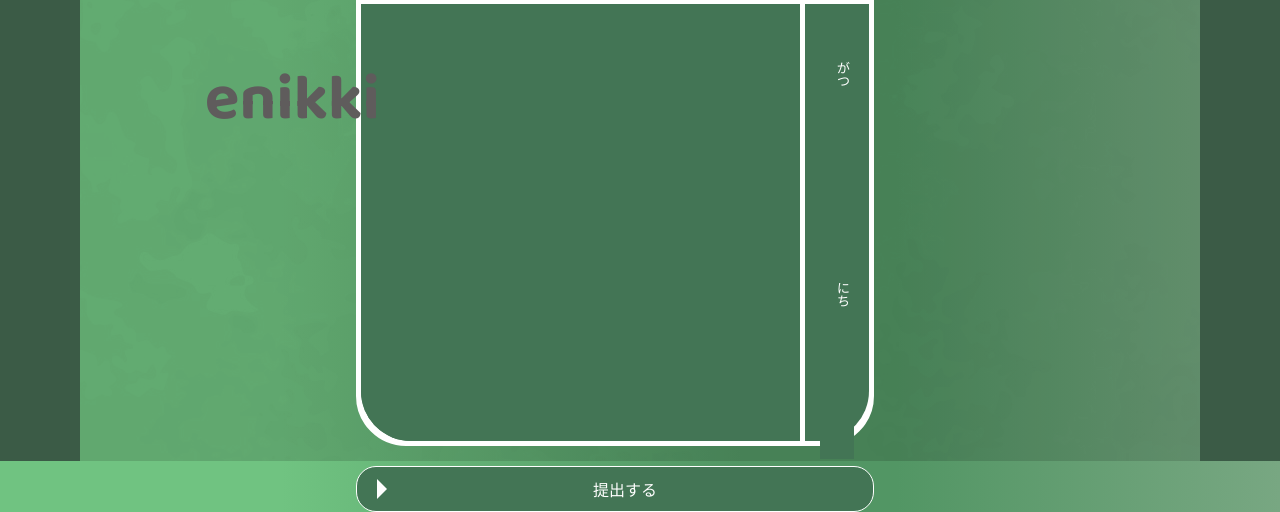
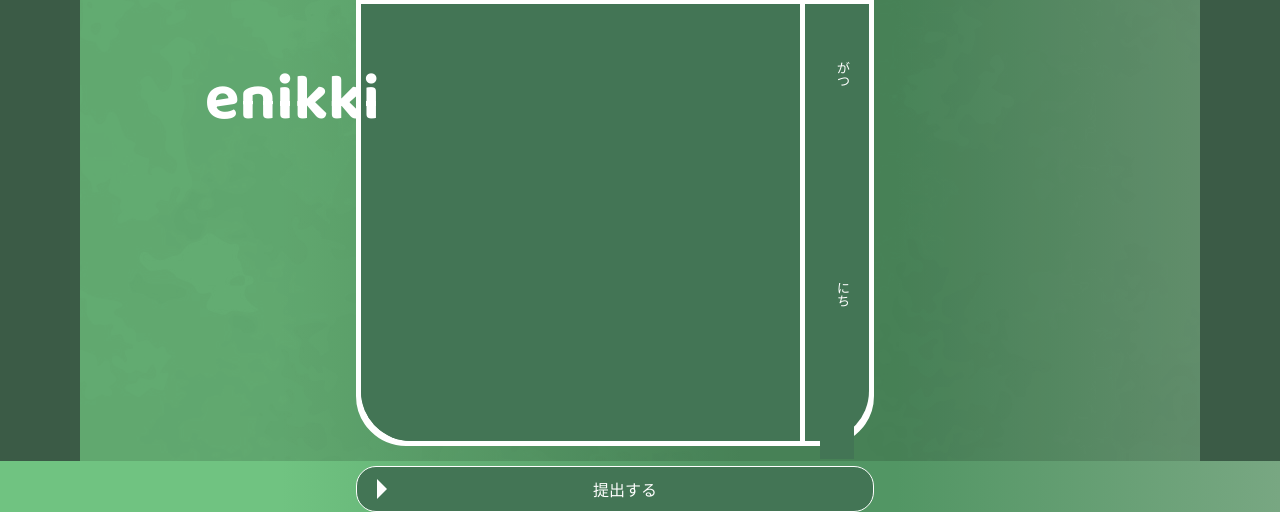
Before and after one commit to moriyoshi-kasuga/2025-summer-techjam, a Flask app: page /create/ in a window 1280 px wide. Shown: the part 339-851 px from the top of the page. Run offline with Flask 3, Linux system fonts and the light colour scheme; some web fonts are replaced.

Commit message:
fix:enikkiの文字の色をデザイン通りに修正

```diff
--- a/app/templates/create.html
+++ b/app/templates/create.html
@@ -18,6 +18,11 @@
     left: 16%;
     top: 43%;
     color: #5F5C5C;
+    transition: color 3s ease;
+  }
+
+  h1.fade-in{
+    color: #fff;
   }
 
   .page-wrapper {
@@ -39,7 +44,7 @@
     flex-direction: column;
     align-items: center;
     opacity: 0;
-    transition: opacity 2s ease;
+    transition: opacity 3s ease;
   }
 
   .fade-in{
@@ -220,12 +225,14 @@
 
 {% block body %}
 
-<h1 class="font-balooda">enikki</h1>
+<h1 class="font-balooda" id="fadein-text">enikki</h1>
 <script>
   window.addEventListener("DOMContentLoaded", () => {
     requestAnimationFrame(() => {
       const enikki = document.getElementById('fadein-item');
+      const title = document.getElementById('fadein-text');
       enikki.classList.add("fade-in");
+      title.classList.add("fade-in");
     });
   });
 </script>
```
